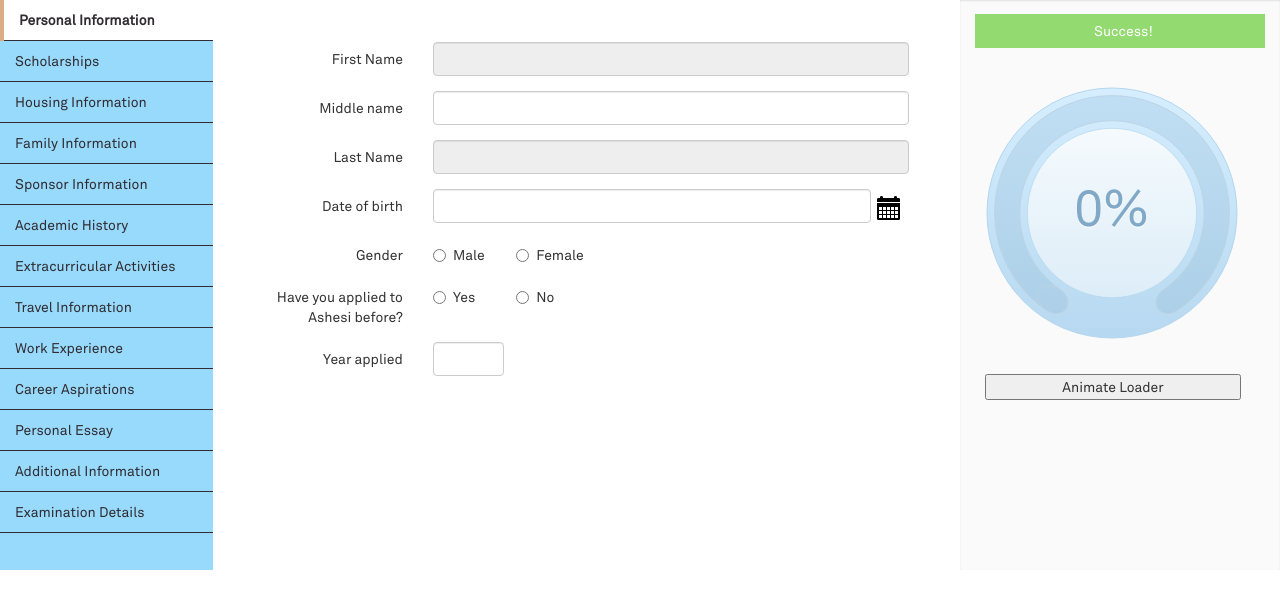
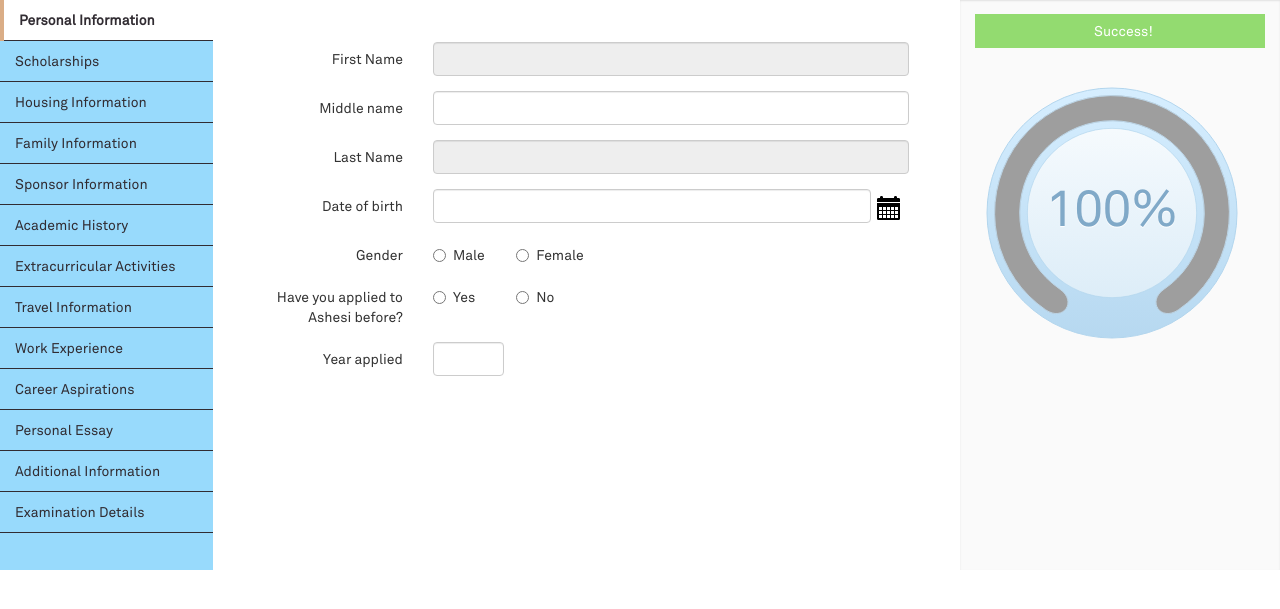
Before and after one commit to deone/apply, a Django app: page /apply/ in a window 1280 px wide. Shown: the part 50-659 px from the top of the page. Run offline with Django 3.2, Linux system fonts and the light colour scheme; some libraries are stand-ins or nearby versions.

Commit message:
Progress bar should animate on page load. Not on click of a button.

```diff
--- a/app/templates/app/_progress.html
+++ b/app/templates/app/_progress.html
@@ -5,5 +5,4 @@
 <div id="container">
   <div id="topLoader">
   </div>
-  <button id="animateButton">Animate Loader</button>
 </div>
--- a/static/js/loader.js
+++ b/static/js/loader.js
@@ -12,7 +12,6 @@
     * wrap it in the below `ready` function to ensure its correct operation
     */
   $topLoader.percentageLoader({onready: function () {
-    $("#animateButton").click(function () {
     if (topLoaderRunning) {
       return;
     }
@@ -34,7 +33,6 @@
     };
 
     setTimeout(animateFunc, 25);
-    });
 
   }});
 });
```
Lines whose indentation alone changed are shown as unchanged.
